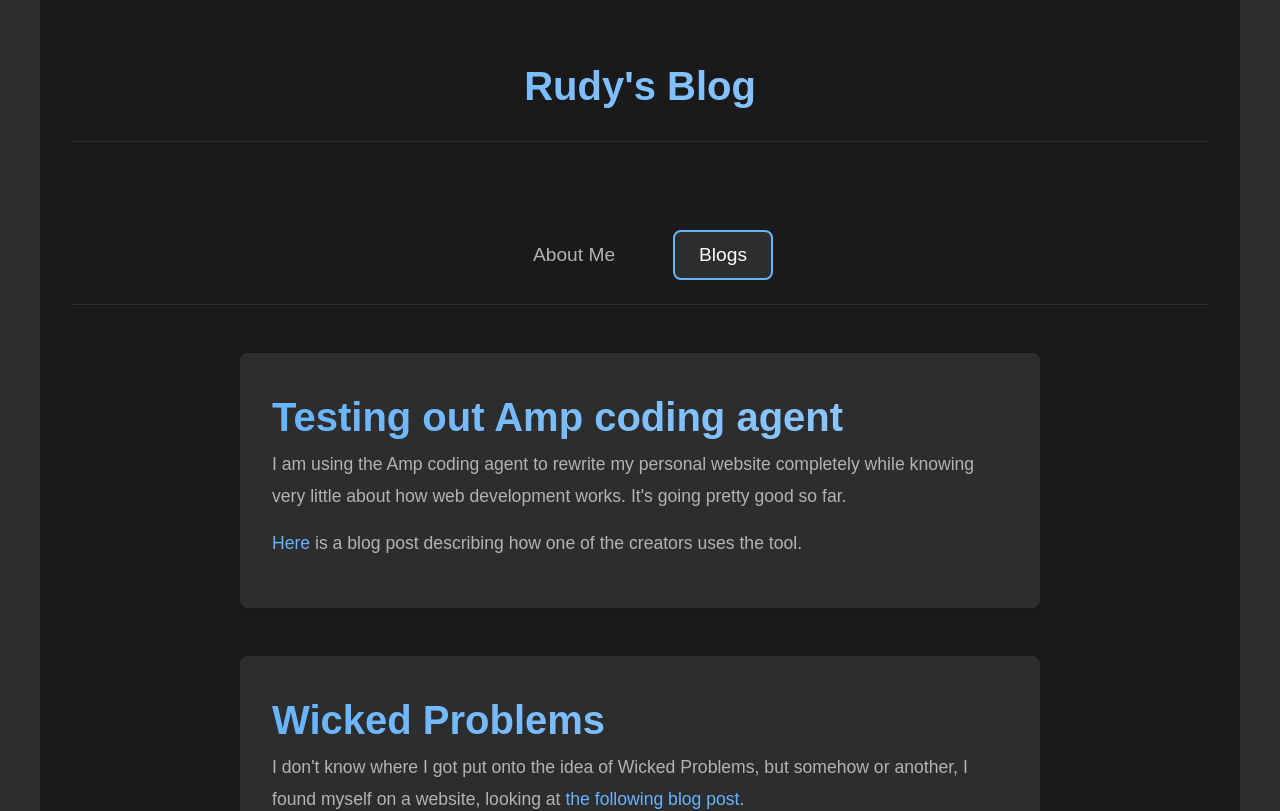
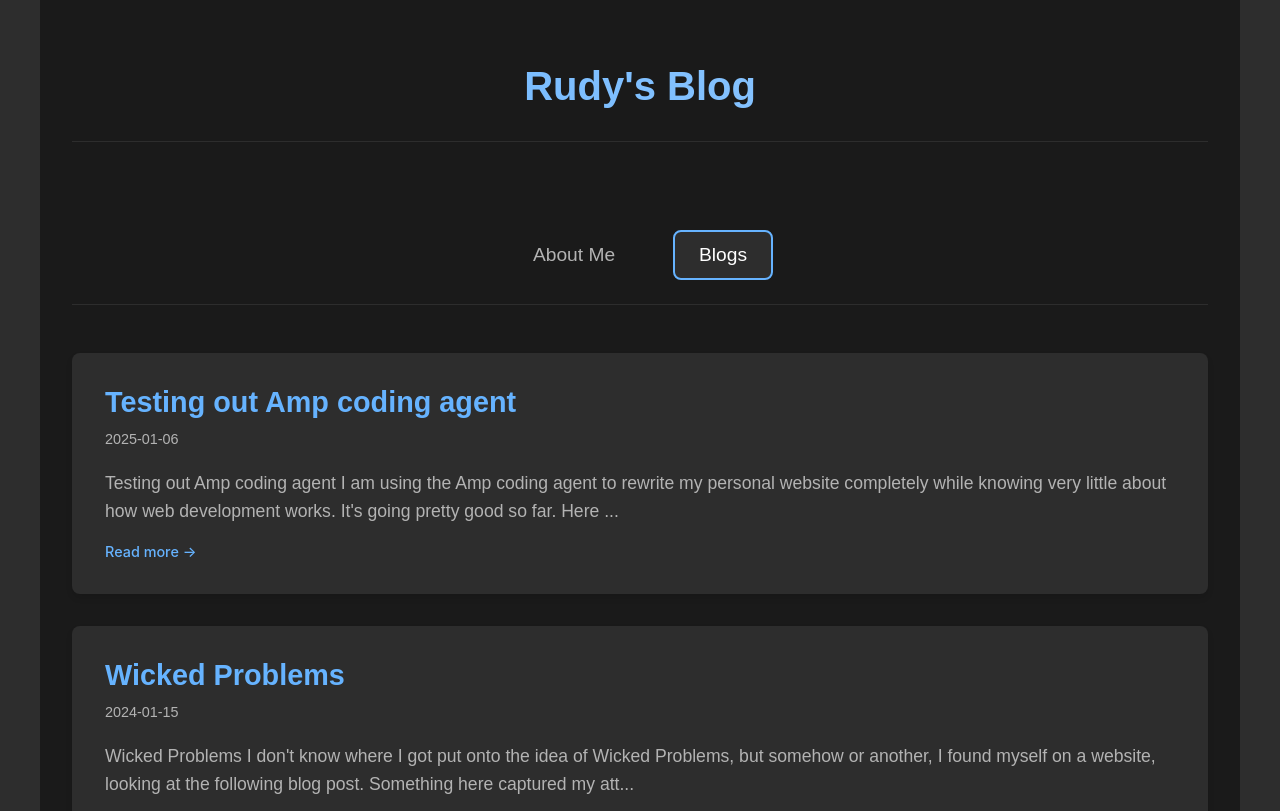
Before and after one commit to rudy-banerjee/rudy-banerjee.github.io, a React (Vite) app: page /blogs in a window 1280 px wide. Shown: the top 811 px of the page. Built offline with nearby package versions, Linux system fonts and the light colour scheme; a web font is replaced by a local one.

Commit message:
Expandable BlogCard and BlogPostPage
Created and integrated an expandable BlogCard component that works like the BlogPost component but truncates the content first, and links to a full BlogPostPage component in another page

```diff
--- a/src/App.css
+++ b/src/App.css
@@ -121,6 +121,60 @@ blockquote p::after {
   margin-bottom: calc(var(--spacing-unit) * 3);
 }
 
+.blog-card-link {
+  text-decoration: none;
+  color: inherit;
+  display: block;
+  border-bottom: none;
+}
+
+.blog-card-link:hover {
+  border-bottom: none;
+}
+
+.blog-card {
+  background-color: var(--bg-secondary);
+  border-radius: var(--border-radius);
+  padding: calc(var(--spacing-unit) * 2);
+  margin-bottom: calc(var(--spacing-unit) * 2);
+  box-shadow: 0 4px 6px rgba(0, 0, 0, 0.1);
+  transition: transform 0.2s ease, box-shadow 0.2s ease;
+  border: 1px solid transparent;
+}
+
+.blog-card:hover {
+  transform: translateY(-2px);
+  box-shadow: 0 6px 12px rgba(0, 0, 0, 0.2);
+  border-color: var(--accent-color);
+}
+
+.blog-card h3 {
+  margin-bottom: calc(var(--spacing-unit) * 0.5);
+  color: var(--accent-color);
+}
+
+.blog-card .date {
+  font-size: 0.9rem;
+  color: var(--text-secondary);
+  margin-bottom: var(--spacing-unit);
+}
+
+.blog-card .excerpt {
+  color: var(--text-secondary);
+  margin-bottom: var(--spacing-unit);
+  line-height: 1.6;
+}
+
+.blog-card .read-more {
+  color: var(--accent-color);
+  font-weight: 500;
+  font-size: 0.9rem;
+}
+
+.blog-card.loading {
+  opacity: 0.7;
+}
+
 @media (max-width: 768px) {
   .App {
     padding: var(--spacing-unit);
--- a/src/App.jsx
+++ b/src/App.jsx
@@ -3,6 +3,7 @@ import { BrowserRouter as Router, Routes, Route, Navigate } from 'react-router-d
 import MenuBar from './components/MenuBar.jsx'
 import AboutMe from './pages/AboutMe.jsx'
 import Blogs from './pages/Blogs.jsx'
+import BlogPostPage from './pages/BlogPostPage.jsx'
 import './App.css'
 
 function App() {
@@ -17,6 +18,7 @@ function App() {
           <Routes>
             <Route path="/about" element={<AboutMe />} />
             <Route path="/blogs" element={<Blogs />} />
+            <Route path="/blog/:filename" element={<BlogPostPage />} />
             <Route path="/" element={<Navigate to="/blogs" replace />} />
           </Routes>
         </main>
--- /dev/null
+++ b/src/components/BlogCard.jsx
@@ -0,0 +1,59 @@
+import React, { useState, useEffect } from 'react';
+import { Link } from 'react-router-dom';
+
+function BlogCard({ post }) {
+  const [excerpt, setExcerpt] = useState('');
+  const [loading, setLoading] = useState(true);
+
+  useEffect(() => {
+    if (post.file) {
+      fetch(`/blogs/${post.file}`)
+        .then(res => res.text())
+        .then(content => {
+          // Strip basic markdown syntax and truncate
+          const plainText = content
+            .replace(/^#{1,6}\s+/gm, '') // Remove headers
+            .replace(/\*\*(.*?)\*\*/g, '$1') // Remove bold
+            .replace(/\*(.*?)\*/g, '$1') // Remove italic
+            .replace(/\[([^\]]+)\]\([^)]+\)/g, '$1') // Remove links, keep text
+            .replace(/`([^`]+)`/g, '$1') // Remove code ticks
+            .replace(/>\s*/g, '') // Remove blockquotes
+            .trim();
+
+          const truncated = plainText.length > 200
+            ? plainText.substring(0, 200) + '...'
+            : plainText;
+
+          setExcerpt(truncated);
+          setLoading(false);
+        })
+        .catch(err => {
+          console.error('Error loading blog content:', err);
+          setLoading(false);
+        });
+    }
+  }, [post.file]);
+
+  if (loading) {
+    return (
+      <div className="blog-card loading">
+        <h3>{post.title}</h3>
+        <p className="date">{post.date}</p>
+        <p>Loading...</p>
+      </div>
+    );
+  }
+
+  return (
+    <Link to={`/blog/${post.file.replace('.md', '')}`} className="blog-card-link">
+      <article className="blog-card">
+        <h3>{post.title}</h3>
+        <p className="date">{post.date}</p>
+        <p className="excerpt">{excerpt}</p>
+        <span className="read-more">Read more →</span>
+      </article>
+    </Link>
+  );
+}
+
+export default BlogCard;
--- /dev/null
+++ b/src/pages/BlogPostPage.jsx
@@ -0,0 +1,16 @@
+import React from 'react';
+import { useParams } from 'react-router-dom';
+import BlogPost from '../components/BlogPost.jsx';
+
+function BlogPostPage() {
+  const { filename } = useParams();
+  const blogFile = `${filename}.md`;
+
+  return (
+    <div className="blog-post-page">
+      <BlogPost blogFile={blogFile} />
+    </div>
+  );
+}
+
+export default BlogPostPage;
--- a/src/pages/Blogs.jsx
+++ b/src/pages/Blogs.jsx
@@ -1,5 +1,5 @@
 import React, { useState, useEffect } from 'react';
-import BlogPost from '../components/BlogPost.jsx';
+import BlogCard from '../components/BlogCard.jsx';
 
 function Blogs() {
   const [blogPosts, setBlogPosts] = useState([]);
@@ -18,7 +18,7 @@ function Blogs() {
   return (
     <div className="blogs-page">
       {blogPosts.map((post, index) => (
-        <BlogPost key={index} blogFile={post.file} />
+        <BlogCard key={index} post={post} />
       ))}
     </div>
   );
```
